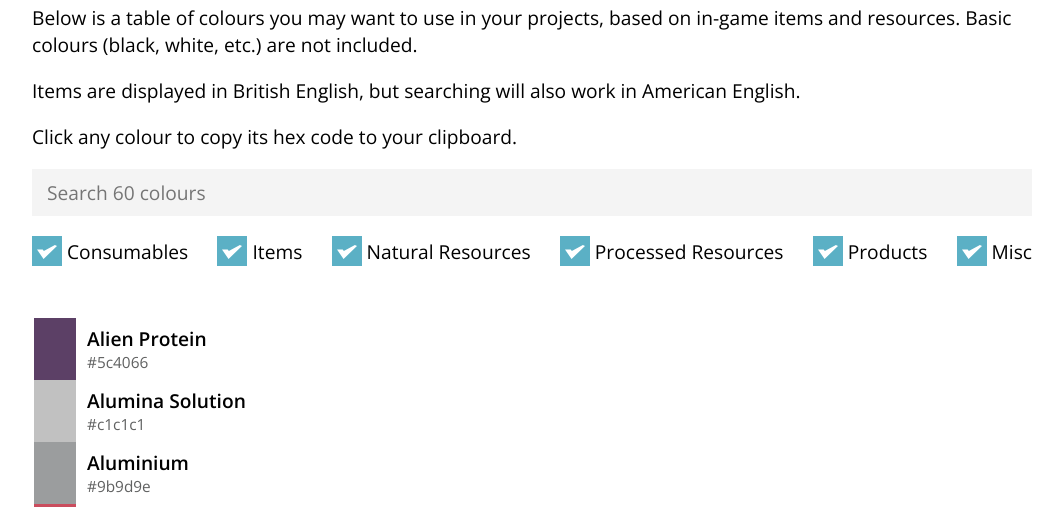
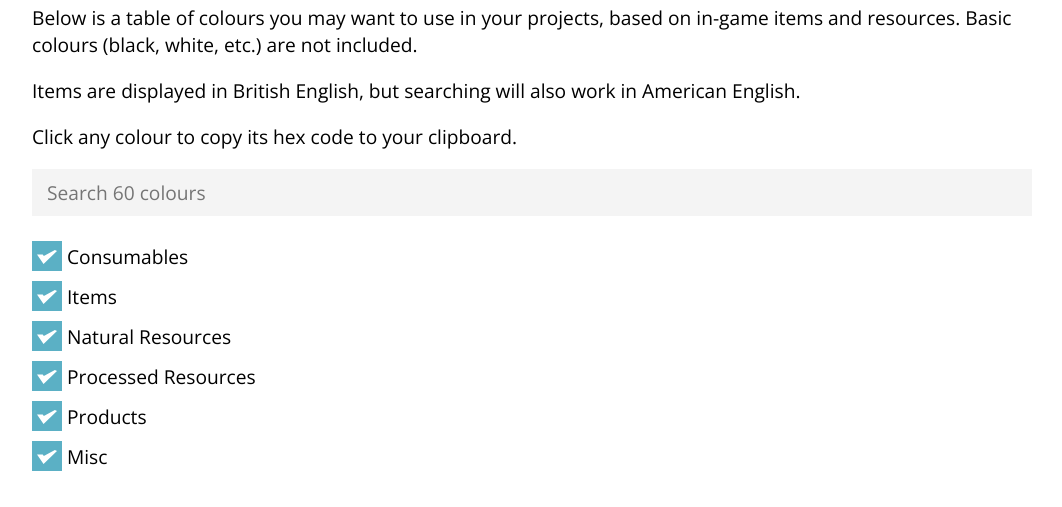
Before and after one commit to d3ltah/satisfactory-colour-table, a plain HTML site: page index.html in a window 1280 px wide. Shown: the part 224-731 px from the top of the page, without its empty margins (108-1170 px from the left). Drawn offline with nearby package versions, Linux system fonts and the light colour scheme.

Commit message:
organise filters into a column

```diff
--- a/style.css
+++ b/style.css
@@ -45,6 +45,7 @@ select {
 #search-options {
 	width: 100%;
 	display: flex;
+    flex-direction: column;
 	flex-wrap: wrap;
 	justify-content: space-between;
 	margin-top: 10px;
@@ -91,6 +92,7 @@ select {
 	gap: 5px;
 	cursor: pointer;
 	user-select: none;
+    margin: 5px 0;
 }
 
 .checkbox-container:hover .checkbox:not(.checked) {
```
